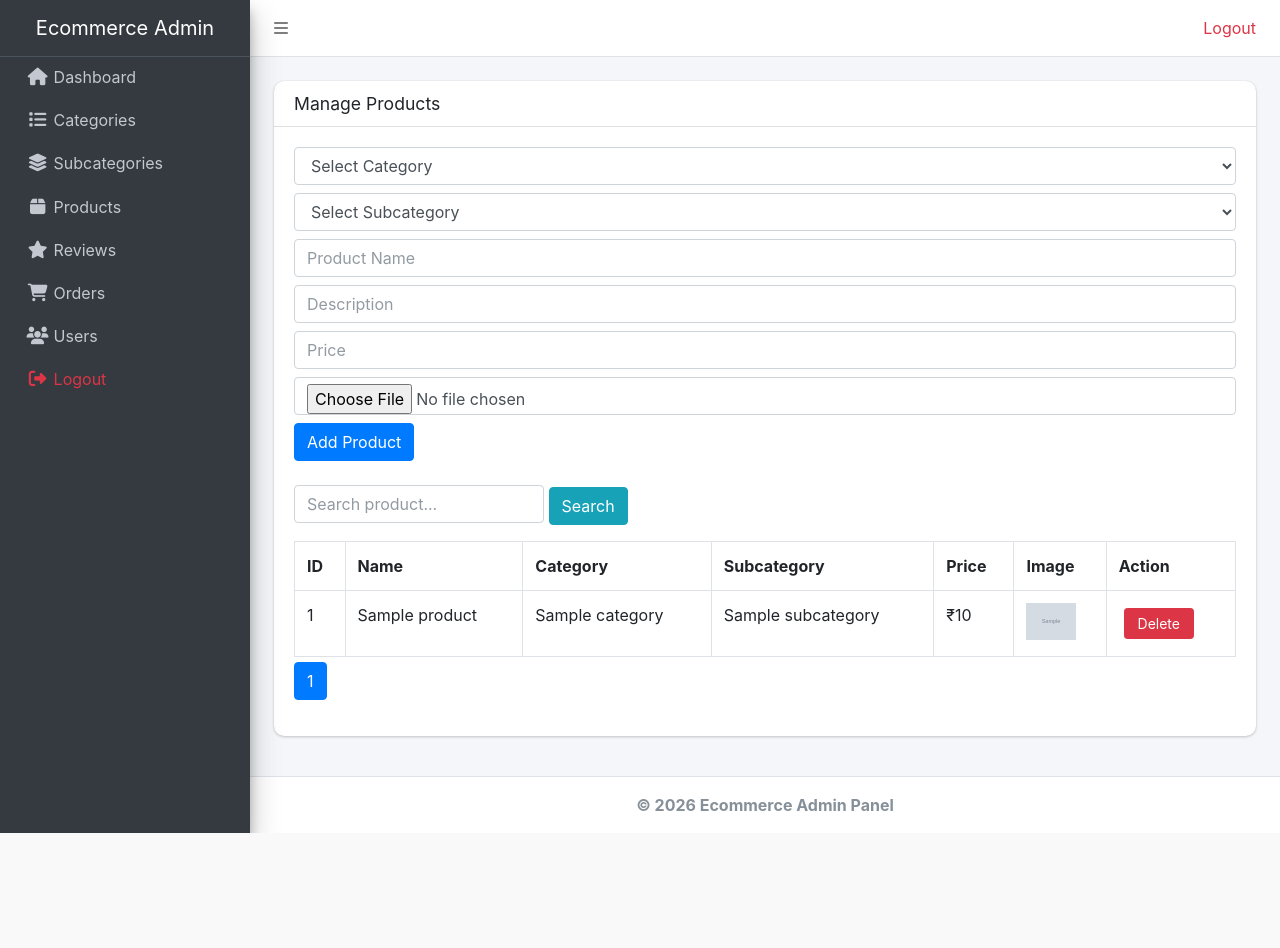
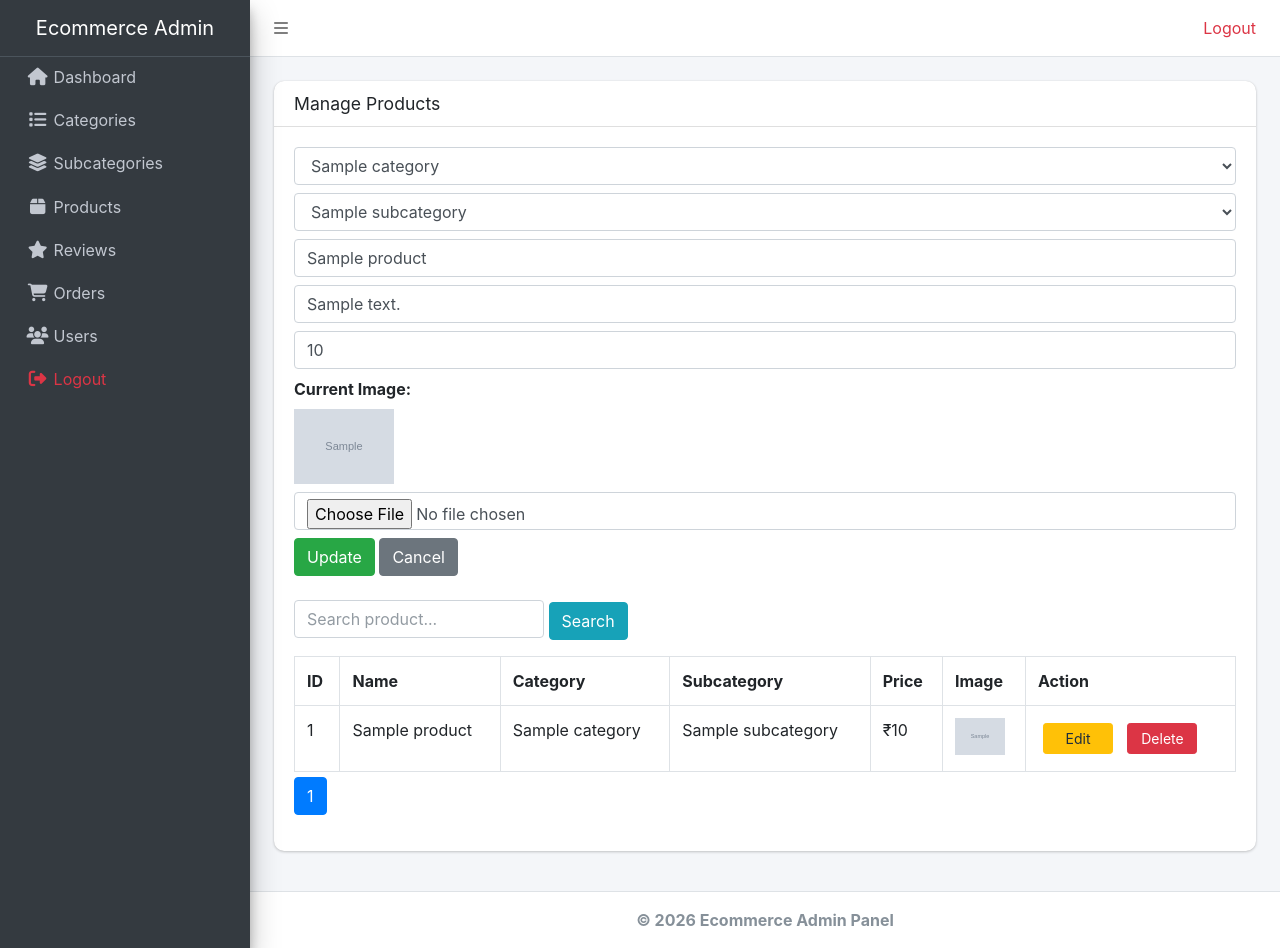
Before and after one commit to anju2410/ecommerce, a PHP site: page /ecommerce/admin/products.php?edit=1 in a window 1280 px wide. Before the commit the page ends 833 px from the top, so only its background shows below. Run offline with PHP 8.4, Linux system fonts and the light colour scheme; the visitor is signed in with stand-in values (Sample User, id 1); tables that the repository leaves empty or names only in its code hold one stand-in row (values such as "Sample post"); grey boxes marked "Sample" are stand-in pictures; a stand-in replaces the project's code that opens the database connection; some libraries are stand-ins or nearby versions.

Commit message:
Added full CRUD for products, categories and subcategories in admin panel

```diff
--- a/admin/products.php
+++ b/admin/products.php
@@ -22,15 +22,59 @@ if(isset($_POST['add'])){
         $_POST['price'],
         $image
     ]);
+
+    header("Location: products.php");
+    exit;
 }
 
 /* DELETE */
 if(isset($_GET['delete'])){
     $stmt = $pdo->prepare("DELETE FROM products WHERE id=?");
     $stmt->execute([$_GET['delete']]);
+    header("Location: products.php");
+    exit;
 }
 
-/* SEARCH + PAGINATION */
+/* FETCH PRODUCT FOR EDIT */
+$editProduct = null;
+if(isset($_GET['edit'])){
+    $stmt = $pdo->prepare("SELECT * FROM products WHERE id=?");
+    $stmt->execute([$_GET['edit']]);
+    $editProduct = $stmt->fetch();
+}
+
+/* UPDATE PRODUCT */
+if(isset($_POST['update'])){
+
+    $image = $_FILES['image']['name'];
+
+    if($image){
+        move_uploaded_file($_FILES['image']['tmp_name'], "../assets/images/".$image);
+    } else {
+        $image = $_POST['old_image'];
+    }
+
+    $stmt = $pdo->prepare("
+        UPDATE products
+        SET category_id=?, subcategory_id=?, name=?, description=?, price=?, image=?
+        WHERE id=?
+    ");
+
+    $stmt->execute([
+        $_POST['category_id'],
+        $_POST['subcategory_id'],
+        $_POST['name'],
+        $_POST['description'],
+        $_POST['price'],
+        $image,
+        $_POST['product_id']
+    ]);
+
+    header("Location: products.php");
+    exit;
+}
+
+/* PAGINATION + SEARCH */
 $limit = 10;
 $page = isset($_GET['page']) ? $_GET['page'] : 1;
 $start = ($page - 1) * $limit;
@@ -62,8 +106,15 @@ if($search != ''){
 $products = $stmt->fetchAll();
 $total = $pdo->query("SELECT COUNT(*) FROM products")->fetchColumn();
 $pages = ceil($total / $limit);
+$categories = $pdo->query("SELECT * FROM categories")->fetchAll();
 
-$categories = $pdo->query("SELECT * FROM categories")->fetchAll();
+/* Load subcategories for edit mode */
+$subcategories = [];
+if($editProduct){
+    $stmt = $pdo->prepare("SELECT * FROM subcategories WHERE category_id=?");
+    $stmt->execute([$editProduct['category_id']]);
+    $subcategories = $stmt->fetchAll();
+}
 ?>
 
 <div class="card">
@@ -73,32 +124,73 @@ $categories = $pdo->query("SELECT * FROM categories")->fetchAll();
 
 <div class="card-body">
 
+<!-- ADD / UPDATE FORM -->
 <form method="POST" enctype="multipart/form-data" class="mb-4">
+
+<?php if($editProduct): ?>
+<input type="hidden" name="product_id" value="<?= $editProduct['id'] ?>">
+<input type="hidden" name="old_image" value="<?= $editProduct['image'] ?>">
+<?php endif; ?>
 
 <select name="category_id" id="category" class="form-control mb-2" required>
 <option value="">Select Category</option>
 <?php foreach($categories as $cat): ?>
-<option value="<?= $cat['id'] ?>"><?= $cat['name'] ?></option>
+<option value="<?= $cat['id'] ?>"
+<?= ($editProduct && $editProduct['category_id']==$cat['id'])?'selected':'' ?>>
+<?= $cat['name'] ?>
+</option>
 <?php endforeach; ?>
 </select>
 
 <select name="subcategory_id" id="subcategory" class="form-control mb-2" required>
 <option value="">Select Subcategory</option>
+<?php if($editProduct): ?>
+    <?php foreach($subcategories as $sub): ?>
+        <option value="<?= $sub['id'] ?>"
+        <?= ($editProduct['subcategory_id']==$sub['id'])?'selected':'' ?>>
+        <?= $sub['name'] ?>
+        </option>
+    <?php endforeach; ?>
+<?php endif; ?>
 </select>
 
-<input type="text" name="name" class="form-control mb-2" placeholder="Product Name" required>
-<input type="text" name="description" class="form-control mb-2" placeholder="Description">
-<input type="number" step="0.01" name="price" class="form-control mb-2" placeholder="Price" required>
-<input type="file" name="image" class="form-control mb-2" required>
+<input type="text" name="name" class="form-control mb-2"
+value="<?= $editProduct['name'] ?? '' ?>" placeholder="Product Name" required>
 
+<input type="text" name="description" class="form-control mb-2"
+value="<?= $editProduct['description'] ?? '' ?>" placeholder="Description">
+
+<input type="number" step="0.01" name="price" class="form-control mb-2"
+value="<?= $editProduct['price'] ?? '' ?>" placeholder="Price" required>
+
+<?php if($editProduct && $editProduct['image']): ?>
+<div class="mb-2">
+<label>Current Image:</label><br>
+<img src="../assets/images/<?= $editProduct['image'] ?>" width="100">
+</div>
+<?php endif; ?>
+
+<input type="file" name="image" class="form-control mb-2">
+
+<?php if($editProduct): ?>
+<button name="update" class="btn btn-success">Update</button>
+<a href="products.php" class="btn btn-secondary">Cancel</a>
+<?php else: ?>
 <button name="add" class="btn btn-primary">Add Product</button>
+<?php endif; ?>
+
 </form>
 
+<!-- SEARCH -->
 <form method="GET" class="mb-3">
-<input type="text" name="search" value="<?= $search ?>" placeholder="Search product..." class="form-control" style="width:250px; display:inline;">
+<input type="text" name="search" value="<?= $search ?>"
+placeholder="Search product..."
+class="form-control"
+style="width:250px; display:inline;">
 <button class="btn btn-info">Search</button>
 </form>
 
+<!-- TABLE -->
 <table class="table table-bordered table-hover">
 <tr>
 <th>ID</th>
@@ -119,12 +211,16 @@ $categories = $pdo->query("SELECT * FROM categories")->fetchAll();
 <td>₹<?= $p['price'] ?></td>
 <td><img src="../assets/images/<?= $p['image'] ?>" width="50"></td>
 <td>
-<a href="?delete=<?= $p['id'] ?>" class="btn btn-danger btn-sm">Delete</a>
+<a href="?edit=<?= $p['id'] ?>" class="btn btn-warning btn-sm">Edit</a>
+<a href="?delete=<?= $p['id'] ?>"
+class="btn btn-danger btn-sm"
+onclick="return confirm('Are you sure?')">Delete</a>
 </td>
 </tr>
 <?php endforeach; ?>
 </table>
 
+<!-- PAGINATION -->
 <nav>
 <ul class="pagination">
 <?php for($i=1; $i<=$pages; $i++): ?>
```
Also changed, not shown: admin/categories.php (+48 -2 lines), admin/subcategories.php (+52 -3 lines), assets/images/tsh.jpg (added).
